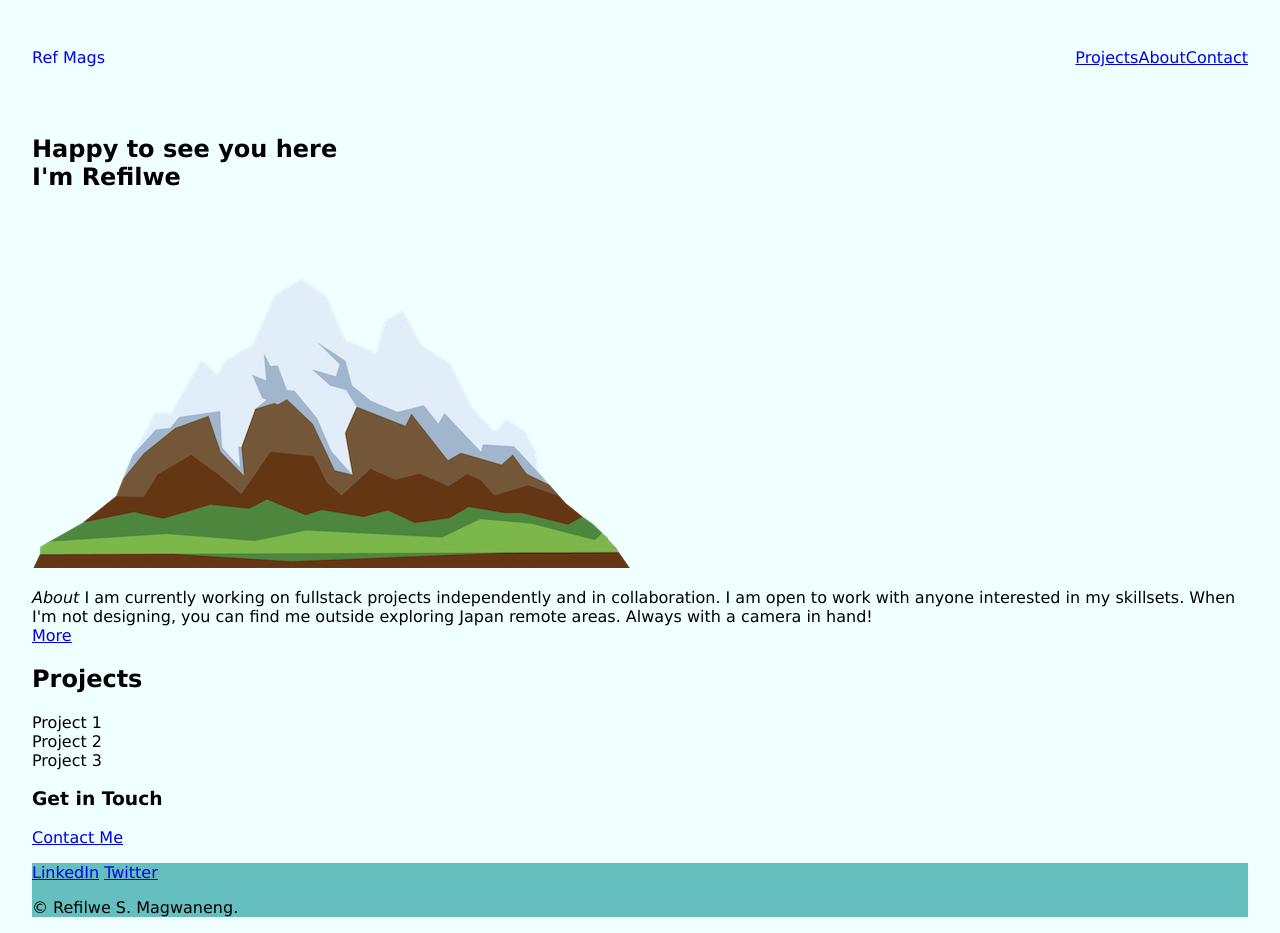
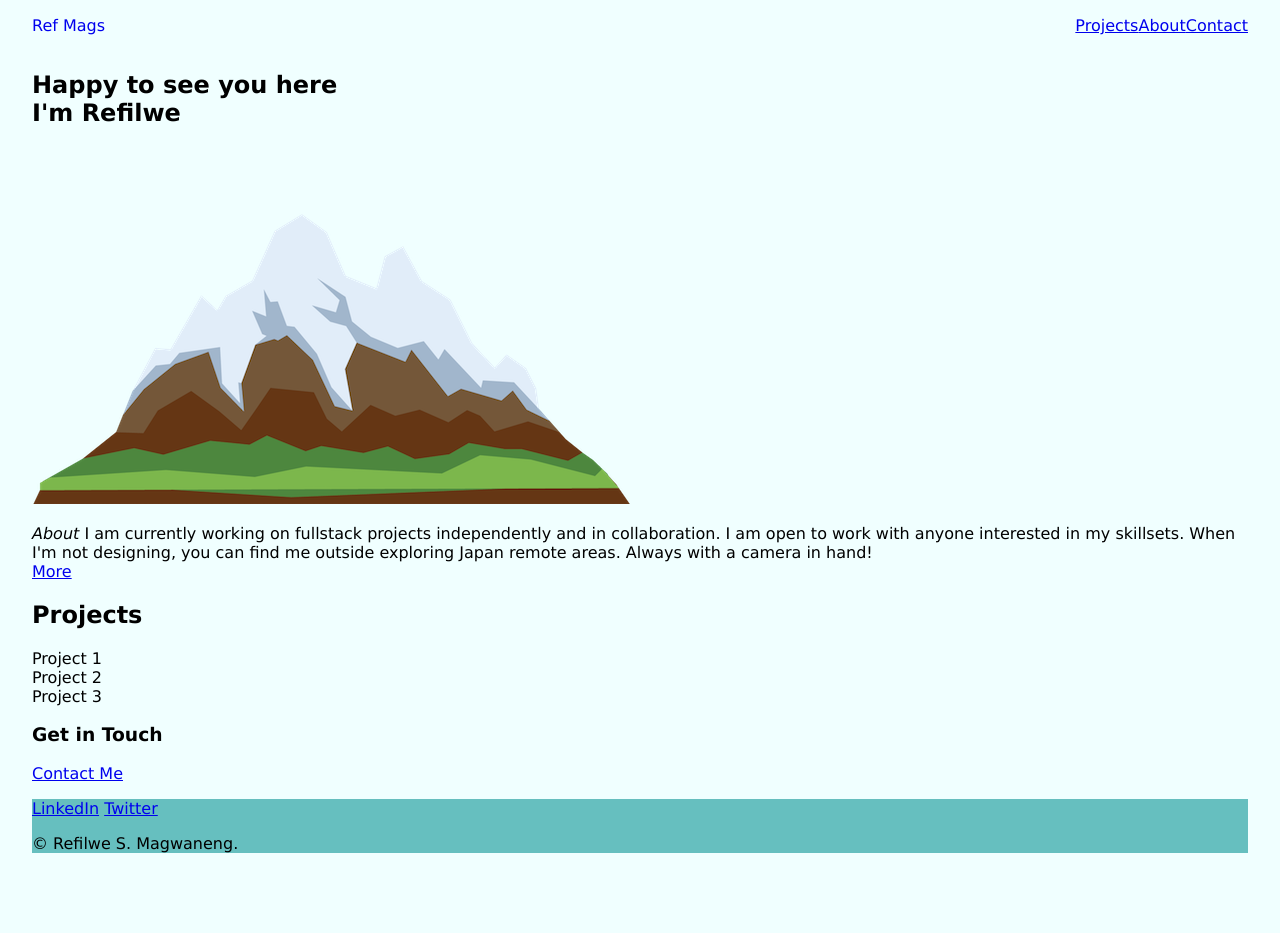
Before and after one commit to RefMags/CSS---Personal-Site, a plain HTML site: page index.html in a window 1280 px wide. After the commit the page ends 869 px from the top, so only its background shows below. Drawn offline with Linux system fonts and the light colour scheme.

Commit message:
changes accepted

```diff
--- a/css/styles.css
+++ b/css/styles.css
@@ -21,7 +21,6 @@ h1 {
 .navbar-expand {
   display: flex;
   align-items: center;
-  padding: 2em 0;
   justify-content: space-between;
 }
 
```
Also changed, not shown: index.html (+0 -1 lines).
